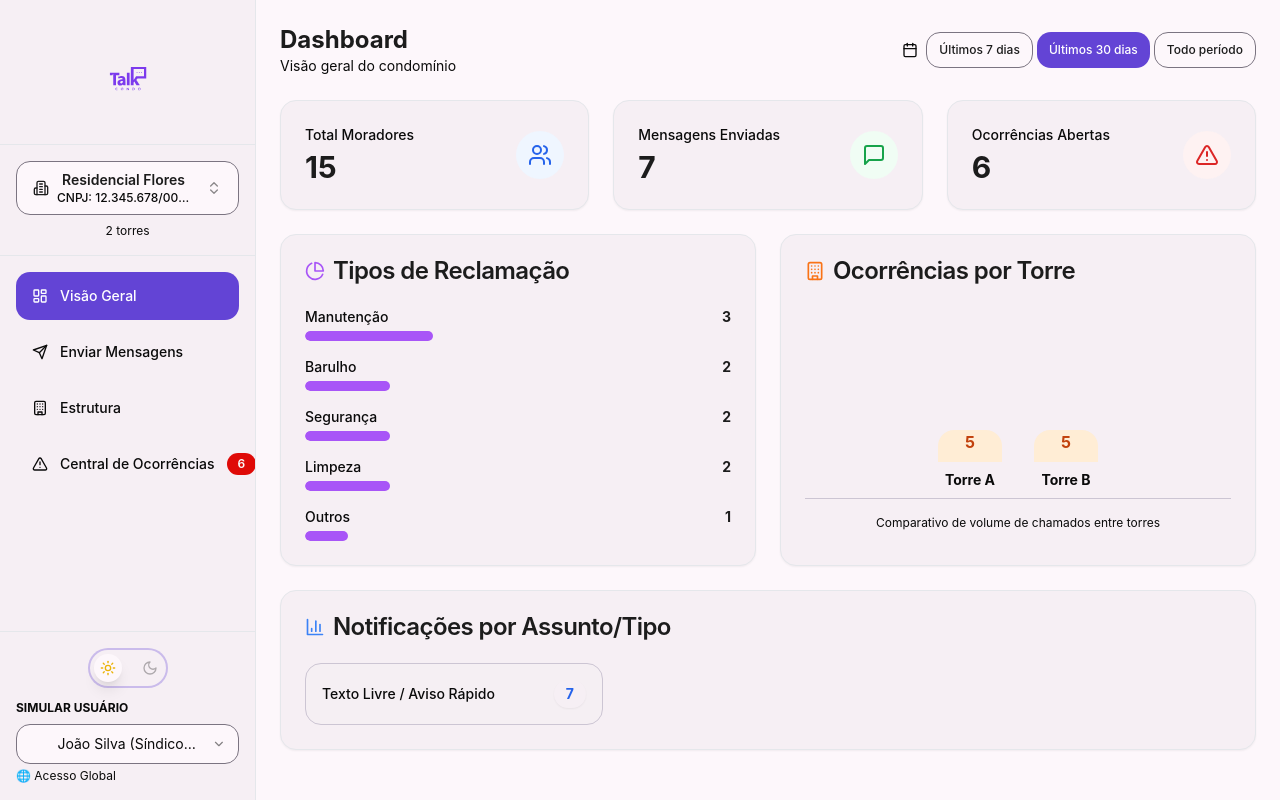
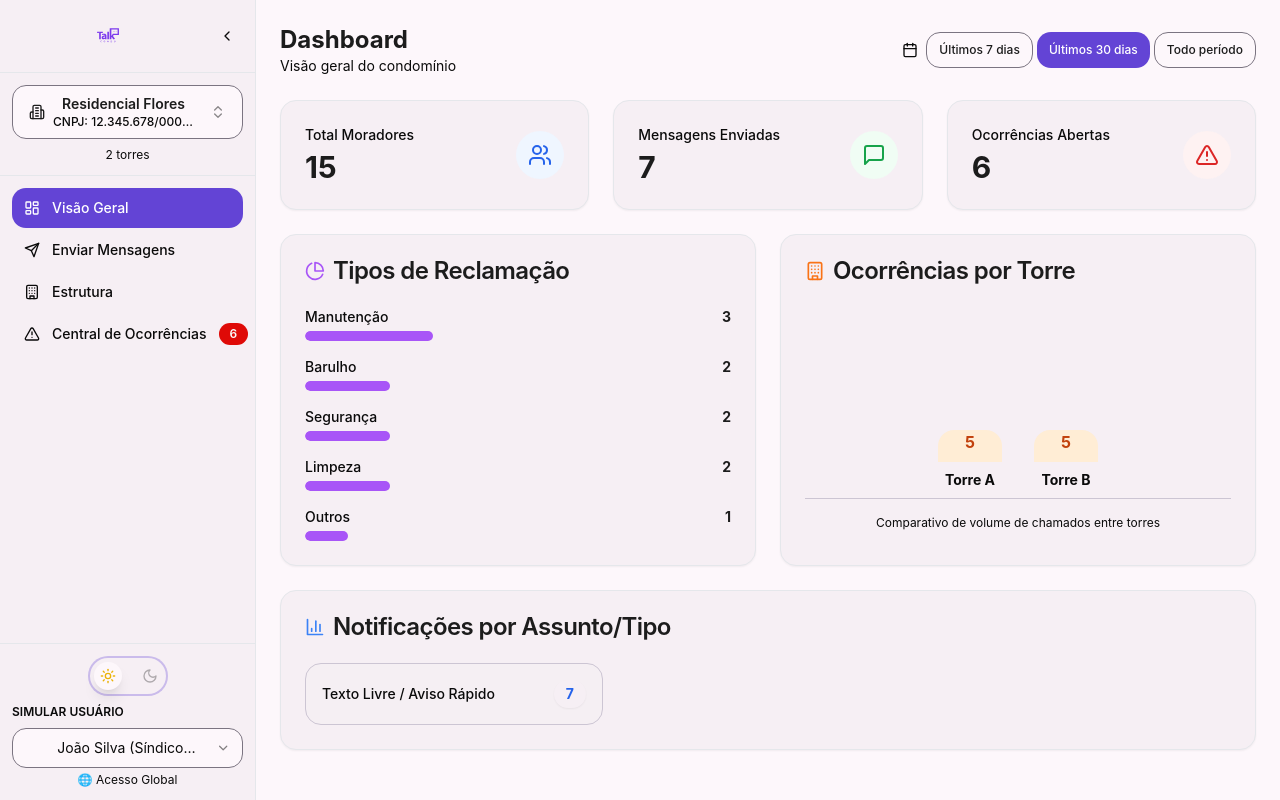
Before and after one commit to yrlanrteixeira/condozap, a React (Vite) app: page / in a window 1280 px wide. Built offline with nearby package versions, Linux system fonts and the light colour scheme.

Commit message:
feat: Implement sidebar collapse functionality and enhance navigation items for improved user experience. Update Logo component styling and adjust layout for better responsiveness.

```diff
--- a/src/components/Logo.tsx
+++ b/src/components/Logo.tsx
@@ -47,7 +47,7 @@ export function Logo({ className = "", size = "lg" }: LogoProps) {
       xmlns="http://www.w3.org/2000/svg"
       viewBox="0 0 500.000000 500.000000"
       preserveAspectRatio="xMidYMid meet"
-      className={cn(sizeClasses[size], "w-auto", className)}
+      className={cn(sizeClasses[size], "w-auto mb-0", className)}
       aria-label="CondoTalk"
     >
       <g
--- a/src/components/layout/Sidebar.tsx
+++ b/src/components/layout/Sidebar.tsx
@@ -1,4 +1,3 @@
-import { useState } from "react";
 import {
   LayoutDashboard,
   Send,
@@ -7,8 +6,10 @@ import {
   X,
   ListChecks,
   Building2,
+  ChevronLeft,
+  ChevronRight,
 } from "lucide-react";
-import type { View, UserRole } from "@/types";
+import type { View } from "@/types";
 import {
   Select,
   SelectContent,
@@ -36,6 +37,7 @@ interface NavItemProps {
   currentView: View;
   onClick: () => void;
   badge?: number;
+  collapsed?: boolean;
 }
 
 function NavItem({
@@ -45,22 +47,33 @@ function NavItem({
   currentView,
   onClick,
   badge,
+  collapsed = false,
 }: NavItemProps) {
   return (
     <Button
       variant="ghost"
       onClick={onClick}
       className={cn(
-        "w-full justify-start gap-3 h-12",
+        "w-full h-10 px-3 relative",
+        collapsed ? "justify-center" : "justify-start gap-3",
         currentView === viewKey
           ? "bg-primary text-primary-foreground hover:bg-primary/90"
           : "text-muted-foreground hover:bg-accent hover:text-accent-foreground"
       )}
+      title={collapsed ? label : undefined}
     >
       {icon}
-      <span>{label}</span>
-      {badge !== undefined && badge > 0 && (
+      {!collapsed && <span className="flex-1 text-left">{label}</span>}
+      {!collapsed && badge !== undefined && badge > 0 && (
         <Badge variant="destructive" className="ml-auto">
+          {badge}
+        </Badge>
+      )}
+      {collapsed && badge !== undefined && badge > 0 && (
+        <Badge
+          variant="destructive"
+          className="absolute -top-1 -right-1 h-5 w-5 p-0 flex items-center justify-center text-xs"
+        >
           {badge}
         </Badge>
       )}
@@ -73,9 +86,10 @@ export function Sidebar({ openComplaintsCount }: SidebarProps) {
     view,
     setView,
     userRole,
-    setUserRole,
     mobileMenuOpen,
     setMobileMenuOpen,
+    sidebarCollapsed,
+    setSidebarCollapsed,
     currentUser,
     setCurrentUser,
     isProfessionalSyndic,
@@ -85,57 +99,103 @@ export function Sidebar({ openComplaintsCount }: SidebarProps) {
   const currentCondo = getCurrentCondominium();
 
   return (
+    <>
+      {/* Mobile Overlay */}
+      {mobileMenuOpen && (
         <div
+          className="fixed inset-0 bg-black/50 z-40 md:hidden transition-opacity"
+          onClick={() => setMobileMenuOpen(false)}
+          aria-hidden="true"
+        />
+      )}
+
+      {/* Sidebar */}
+      <aside
         className={cn(
-        "fixed inset-y-0 left-0 z-50 w-64 bg-card text-card-foreground border-r transform transition-transform duration-200 ease-in-out flex flex-col overflow-hidden",
+          "fixed inset-y-0 left-0 z-50 bg-card text-card-foreground border-r",
+          "flex flex-col overflow-hidden",
+          "transform transition-all duration-300 ease-in-out",
           mobileMenuOpen ? "translate-x-0" : "-translate-x-full",
-        "md:relative md:translate-x-0"
+          "md:translate-x-0 md:static md:z-auto",
+          sidebarCollapsed ? "w-16" : "w-64"
         )}
       >
         {/* Header - Logo */}
-      <div className="flex-shrink-0 p-6 border-b">
-        <div className="flex flex-col items-center gap-4">
-          <div className="flex items-center justify-end w-full">
+        <div className="flex-shrink-0 p-3 border-b">
+          {!sidebarCollapsed ? (
+            <div className="flex items-center justify-between gap-2">
+              <div className="flex-1 flex justify-center">
+                <Logo size="md" />
+              </div>
+              <div className="flex items-center gap-1">
+                <Button
+                  variant="ghost"
+                  size="icon"
+                  onClick={() => setSidebarCollapsed(!sidebarCollapsed)}
+                  className="hidden md:flex h-8 w-8 flex-shrink-0"
+                  aria-label="Colapsar menu"
+                >
+                  <ChevronLeft size={16} />
+                </Button>
                 <Button
                   variant="ghost"
                   size="icon"
                   onClick={() => setMobileMenuOpen(false)}
-              className="md:hidden"
+                  className="md:hidden h-8 w-8 flex-shrink-0"
+                  aria-label="Fechar menu"
                 >
-              <X size={24} />
+                  <X size={20} />
                 </Button>
               </div>
-          <Logo size="lg" />
             </div>
+          ) : (
+            <div className="flex flex-col items-center gap-2">
+              <div className="w-8 h-8 flex items-center justify-center">
+                <Logo size="sm" />
+              </div>
+              <Button
+                variant="ghost"
+                size="icon"
+                onClick={() => setSidebarCollapsed(!sidebarCollapsed)}
+                className="hidden md:flex h-8 w-8 flex-shrink-0"
+                aria-label="Expandir menu"
+              >
+                <ChevronRight size={16} />
+              </Button>
+            </div>
+          )}
         </div>
 
         {/* Context Switcher - só aparece para Síndico Profissional */}
-      {isProfessionalSyndic() && (
-        <div className="flex-shrink-0 p-4 border-b">
+        {isProfessionalSyndic() && !sidebarCollapsed && (
+          <div className="flex-shrink-0 p-3 border-b">
             <CondoSwitcher />
             {currentCondo && (
               <p className="text-xs text-muted-foreground mt-2 text-center">
-              {currentCondo.towers.length} {currentCondo.towers.length === 1 ? 'torre' : 'torres'}
+                {currentCondo.towers.length}{" "}
+                {currentCondo.towers.length === 1 ? "torre" : "torres"}
               </p>
             )}
           </div>
         )}
 
         {/* Info do condomínio atual (para admin local) */}
-      {!isProfessionalSyndic() && currentCondo && (
-        <div className="flex-shrink-0 p-4 border-b bg-muted/30">
+        {!isProfessionalSyndic() && currentCondo && !sidebarCollapsed && (
+          <div className="flex-shrink-0 p-3 border-b bg-muted/30">
             <div className="flex items-center gap-2">
-            <Building2 className="h-4 w-4 text-muted-foreground" />
+              <Building2 className="h-4 w-4 text-muted-foreground flex-shrink-0" />
               <div className="flex-1 min-w-0">
-              <p className="text-sm font-semibold truncate">{currentCondo.name}</p>
+                <p className="text-sm font-semibold truncate">
+                  {currentCondo.name}
+                </p>
                 <p className="text-xs text-muted-foreground">Admin Local</p>
               </div>
             </div>
           </div>
         )}
 
-      {/* Navigation - Scrollable */}
-      <nav className="flex-1 overflow-y-auto p-4 space-y-2 min-h-0">
+        {/* Navigation */}
+        <nav className="flex-1 p-3 space-y-0.5">
           {userRole !== "resident" ? (
             <>
               <NavItem
@@ -143,29 +203,45 @@ export function Sidebar({ openComplaintsCount }: SidebarProps) {
                 label="Visão Geral"
                 viewKey="dashboard"
                 currentView={view}
-              onClick={() => setView("dashboard")}
+                onClick={() => {
+                  setView("dashboard");
+                  setMobileMenuOpen(false);
+                }}
+                collapsed={sidebarCollapsed}
               />
               <NavItem
                 icon={<Send size={20} />}
                 label="Enviar Mensagens"
                 viewKey="messages"
                 currentView={view}
-              onClick={() => setView("messages")}
+                onClick={() => {
+                  setView("messages");
+                  setMobileMenuOpen(false);
+                }}
+                collapsed={sidebarCollapsed}
               />
               <NavItem
                 icon={<Building size={20} />}
                 label="Estrutura"
                 viewKey="structure"
                 currentView={view}
-              onClick={() => setView("structure")}
+                onClick={() => {
+                  setView("structure");
+                  setMobileMenuOpen(false);
+                }}
+                collapsed={sidebarCollapsed}
               />
               <NavItem
                 icon={<AlertTriangle size={20} />}
                 label="Central de Ocorrências"
                 viewKey="complaints"
                 currentView={view}
-              onClick={() => setView("complaints")}
+                onClick={() => {
+                  setView("complaints");
+                  setMobileMenuOpen(false);
+                }}
                 badge={openComplaintsCount}
+                collapsed={sidebarCollapsed}
               />
             </>
           ) : (
@@ -174,43 +250,52 @@ export function Sidebar({ openComplaintsCount }: SidebarProps) {
               label="Minhas Ocorrências"
               viewKey="complaints"
               currentView={view}
-            onClick={() => setView("complaints")}
+              onClick={() => {
+                setView("complaints");
+                setMobileMenuOpen(false);
+              }}
+              collapsed={sidebarCollapsed}
             />
           )}
         </nav>
 
         {/* Footer - Fixed at bottom */}
-      <div className="flex-shrink-0 p-4 border-t space-y-3 bg-card">
+        <div className="flex-shrink-0 p-3 border-t space-y-2 bg-card">
           <div className="flex items-center justify-center">
             <ModeToggle />
           </div>
+          {!sidebarCollapsed && (
             <div>
-          <div className="text-xs text-muted-foreground mb-2 uppercase font-bold">
+              <div className="text-xs text-muted-foreground mb-2 uppercase font-semibold">
                 Simular Usuário
               </div>
               <Select
                 value={currentUser.id}
                 onValueChange={(userId) => {
-              const user = USERS.find(u => u.id === userId);
+                  const user = USERS.find((u) => u.id === userId);
                   if (user) setCurrentUser(user);
                 }}
               >
-            <SelectTrigger>
+                <SelectTrigger className="w-full">
                   <SelectValue />
                 </SelectTrigger>
                 <SelectContent>
-              {USERS.map(user => (
+                  {USERS.map((user) => (
                     <SelectItem key={user.id} value={user.id}>
                       {user.name}
                     </SelectItem>
                   ))}
                 </SelectContent>
               </Select>
-          <p className="text-xs text-muted-foreground mt-1">
-            {currentUser.permissionScope === 'global' ? '🌐 Acesso Global' : '🏢 Acesso Local'}
+              <p className="text-xs text-muted-foreground mt-1 text-center">
+                {currentUser.permissionScope === "global"
+                  ? "🌐 Acesso Global"
+                  : "🏢 Acesso Local"}
               </p>
             </div>
+          )}
         </div>
-    </div>
+      </aside>
+    </>
   );
 }
--- a/src/contexts/AppContext.tsx
+++ b/src/contexts/AppContext.tsx
@@ -17,6 +17,8 @@ interface AppContextType {
   setUserRole: (role: UserRole) => void;
   mobileMenuOpen: boolean;
   setMobileMenuOpen: (open: boolean) => void;
+  sidebarCollapsed: boolean;
+  setSidebarCollapsed: (collapsed: boolean) => void;
   notification: Notification | null;
   showNotification: (message: string, type?: "success" | "error") => void;
   // Multi-condo support
@@ -35,6 +37,7 @@ export function AppProvider({ children }: { children: ReactNode }) {
   const [view, setView] = useState<View>("dashboard");
   const [userRole, setUserRole] = useState<UserRole>("admin");
   const [mobileMenuOpen, setMobileMenuOpen] = useState(false);
+  const [sidebarCollapsed, setSidebarCollapsed] = useState(false);
   const [notification, setNotification] = useState<Notification | null>(null);
 
   // Multi-condo state
@@ -76,6 +79,8 @@ export function AppProvider({ children }: { children: ReactNode }) {
         setUserRole,
         mobileMenuOpen,
         setMobileMenuOpen,
+        sidebarCollapsed,
+        setSidebarCollapsed,
         notification,
         showNotification,
         currentUser,
--- a/src/pages/HomePage.tsx
+++ b/src/pages/HomePage.tsx
@@ -83,19 +83,10 @@ export function HomePage() {
   const openComplaintsCount = currentComplaints.filter((c) => c.status === 'open').length
 
   return (
-    <div className="flex h-screen bg-background font-sans text-foreground">
-      {/* Overlay for mobile menu */}
-      {mobileMenuOpen && (
-        <div
-          className="fixed inset-0 bg-black/50 z-40 md:hidden transition-opacity"
-          onClick={() => setMobileMenuOpen(false)}
-          aria-hidden="true"
-        />
-      )}
-
+    <div className="flex h-screen bg-background font-sans text-foreground overflow-hidden">
       <Sidebar openComplaintsCount={openComplaintsCount} />
 
-      <div className="flex-1 flex flex-col overflow-hidden w-full md:w-auto">
+      <div className="flex-1 flex flex-col overflow-hidden min-w-0">
         <MobileHeader />
 
         <main className="flex-1 overflow-y-auto overflow-x-hidden">
```
Also changed, not shown: src/features/complaints/AdminKanbanView.tsx (+35 -33 lines). Lines whose indentation alone changed are shown as unchanged.
